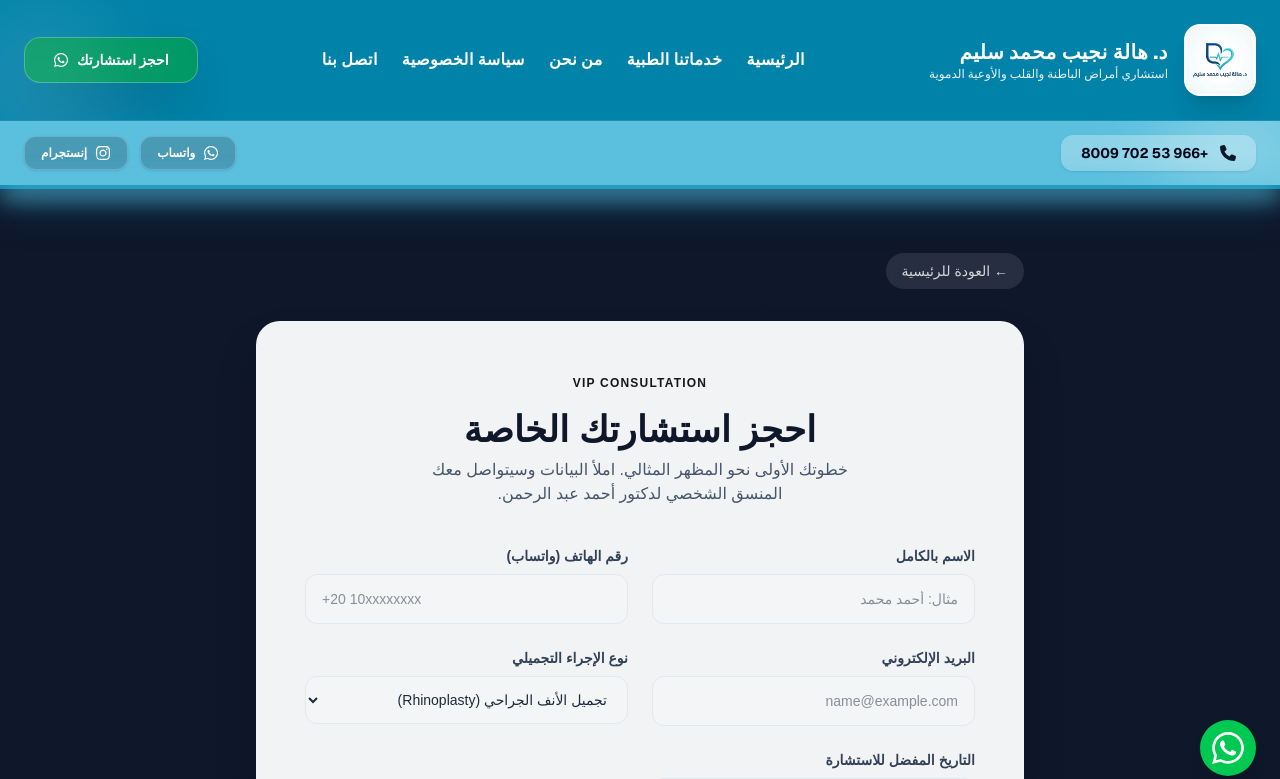
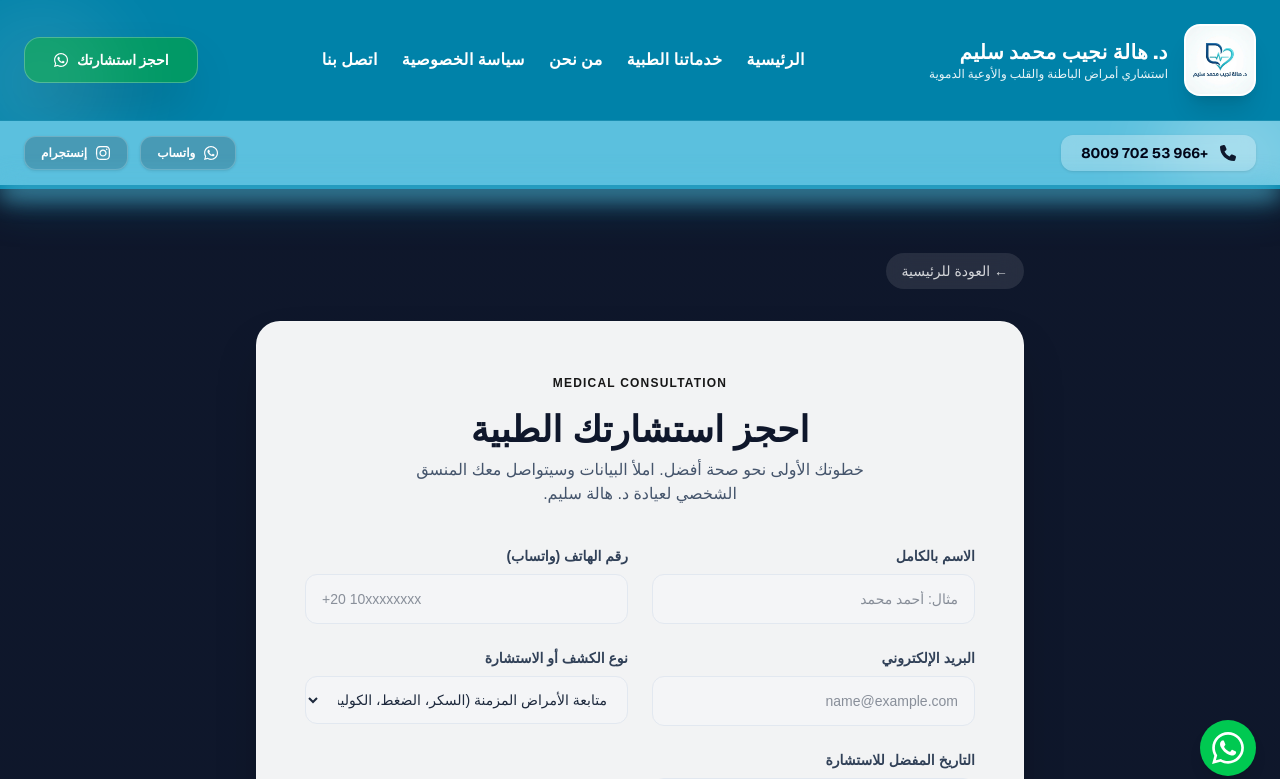
Before and after one commit to godyslem139-svg/hba, a Next.js app: page /booking in a window 1280 px wide. Shown: the top 779 px of the page. Built offline with nearby package versions, Linux system fonts and the light colour scheme.

Commit message:
Clean up booking API route

```diff
--- a/app/booking/page.tsx
+++ b/app/booking/page.tsx
@@ -9,7 +9,7 @@ export default function BookingPage() {
     fullName: '',
     email: '',
     phone: '',
-    service: 'rhinoplasty',
+    service: 'chronic-diseases', // تم تعديل القيمة الافتراضية
     preferredDate: '',
     notes: ''
   });
@@ -23,8 +23,7 @@ export default function BookingPage() {
   const handleSubmit = async (e: React.FormEvent) => {
     e.preventDefault();
 
-    // جاهز لربطه مستقبلاً بخدمة إرسال الإيميلات (مثل EmailJS أو Resend أو API خاص بك)
-    // مثال:
+    // جاهز لربطه مستقبلاً بخدمة إرسال الإيميلات
     // await fetch('/api/send-email', { method: 'POST', body: JSON.stringify(formData) });
 
     setIsSubmitted(true);
@@ -33,10 +32,10 @@ export default function BookingPage() {
   return (
     <>
       <Head>
-        <title>حجز استشارة تجميلية خاصة | د. أحمد عبد الرحمن</title>
+        <title>حجز استشارة طبية | د. هالة نجيب محمد سليم</title>
         <meta
           name="description"
-          content="احجز موعد استشارتك الخاصة الآن مع الدكتور أحمد عبد الرحمن استشاري جراحات التجميل والترميم. ابدأ خطوتك الأولى نحو المظهر المثالي بأعلى معايير الأمان."
+          content="احجز موعد استشارتك الآن مع الدكتورة هالة نجيب محمد سليم، استشاري أمراض الباطنة والقلب والأوعية الدموية. رعاية طبية متكاملة بأعلى معايير الأمان."
         />
       </Head>
 
@@ -45,7 +44,7 @@ export default function BookingPage() {
         <div className="max-w-3xl mx-auto mb-8">
           <Link
             href="/"
-            title="العودة إلى الصفحة الرئيسية لموقع دكتور أحمد عبد الرحمن"
+            title="العودة إلى الصفحة الرئيسية لموقع دكتورة هالة سليم"
             className="inline-flex items-center gap-2 text-white/80 hover:text-medical-light transition-colors text-sm font-medium bg-white/10 px-4 py-2 rounded-full backdrop-blur-md"
           >
             ← العودة للرئيسية
@@ -58,13 +57,13 @@ export default function BookingPage() {
 
           <div className="text-center mb-10">
             <span className="text-medical-dark font-semibold text-xs tracking-widest uppercase bg-medical-light/20 px-4 py-1.5 rounded-full">
-              VIP Consultation
+              Medical Consultation
             </span>
             <h1 className="text-3xl md:text-4xl font-extrabold text-slate-900 mt-4 mb-2">
-              احجز استشارتك الخاصة
+              احجز استشارتك الطبية
             </h1>
             <p className="text-slate-600 text-sm md:text-base max-w-md mx-auto">
-              خطوتك الأولى نحو المظهر المثالي. املأ البيانات وسيتواصل معك المنسق الشخصي لدكتور أحمد عبد الرحمن.
+              خطوتك الأولى نحو صحة أفضل. املأ البيانات وسيتواصل معك المنسق الشخصي لعيادة د. هالة سليم.
             </p>
           </div>
 
@@ -135,7 +134,7 @@ export default function BookingPage() {
                 </div>
 
                 <div>
-                  <label htmlFor="service" className="block text-sm font-semibold text-slate-700 mb-2">نوع الإجراء التجميلي</label>
+                  <label htmlFor="service" className="block text-sm font-semibold text-slate-700 mb-2">نوع الكشف أو الاستشارة</label>
                   <select
                     id="service"
                     name="service"
@@ -143,11 +142,12 @@ export default function BookingPage() {
                     onChange={handleChange}
                     className="w-full px-4 py-3.5 rounded-xl border border-slate-200 focus:outline-none focus:ring-2 focus:ring-medical-dark/60 bg-slate-50/50 text-slate-800 transition-all text-sm cursor-pointer"
                   >
-                    <option value="rhinoplasty">تجميل الأنف الجراحي (Rhinoplasty)</option>
-                    <option value="body-contouring">نحت القوام وشد البطن (Liposuction)</option>
-                    <option value="facial">إعادة نضارة وتجديد شباب الوجه</option>
-                    <option value="breast">جراحات الثدي التجميلية</option>
-                    <option value="non-surgical">إجراءات غير جراحية (فيلر وبوتوكس)</option>
+                    <option value="chronic-diseases">متابعة الأمراض المزمنة (السكر، الضغط، الكوليسترول)</option>
+                    <option value="stomach-colon">تشخيص ومتابعة أمراض المعدة والقولون والارتجاع</option>
+                    <option value="liver-digestive">أمراض الكبد والمرارة والجهاز الهضمي</option>
+                    <option value="heart-chest">تقييم حالات القلب والصدر</option>
+                    <option value="blood-immunity">أمراض الدم والمناعة</option>
+                    <option value="general-internal">تقييم الحالات الباطنية الشاملة</option>
                   </select>
                 </div>
               </div>
@@ -168,14 +168,14 @@ export default function BookingPage() {
               </div>
 
               <div>
-                <label htmlFor="notes" className="block text-sm font-semibold text-slate-700 mb-2">ملاحظات إضافية (اختياري)</label>
+                <label htmlFor="notes" className="block text-sm font-semibold text-slate-700 mb-2">ملاحظات إضافية أو الأعراض (اختياري)</label>
                 <textarea
                   id="notes"
                   name="notes"
                   rows={3}
                   value={formData.notes}
                   onChange={handleChange}
-                  placeholder="أخبرنا باهتماماتك أو توقعاتك للعملية..."
+                  placeholder="أخبرنا باختصار عن الأعراض التي تعاني منها أو أي تاريخ مرضي..."
                   className="w-full px-4 py-3.5 rounded-xl border border-slate-200 focus:outline-none focus:ring-2 focus:ring-medical-dark/60 bg-slate-50/50 text-slate-800 transition-all text-sm resize-none"
                 />
               </div>
--- a/app/layout.tsx
+++ b/app/layout.tsx
@@ -16,9 +16,26 @@ const geistMono = Geist_Mono({
   subsets: ["latin"],
 });
 
+// إعدادات الـ Metadata والـ Open Graph الخاصة بالدكتورة هالة
 export const metadata: Metadata = {
-  title: "HBA",
-  description: "Generated by create next app",
+  title: "د. هالة سليم | استشاري جراحة التجميل وتنسيق القوام والليزر",
+  description: "استشاري جراحات التجميل وتنسيق القوام، نحت الجسم، شفط الدهون، وخدمات الليزر المقدمة.",
+  openGraph: {
+    title: "د. هالة سليم | استشاري جراحة التجميل وتنسيق القوام والليزر",
+    description: "استشاري جراحات التجميل وتنسيق القوام، نحت الجسم، شفط الدهون، وخدمات الليزر المقدمة.",
+    url: "https://www.halaselim.com/",
+    siteName: "عيادة د. هالة سليم",
+    images: [
+      {
+        url: "/og-image.png", // تأكد من وضع صورة بهذا الاسم في مجلد public
+        width: 1200,
+        height: 630,
+        alt: "لوجو عيادة د. هالة سليم",
+      },
+    ],
+    locale: "ar_EG",
+    type: "website",
+  },
 };
 
 export default function RootLayout({
--- a/app/page.tsx
+++ b/app/page.tsx
@@ -6,25 +6,26 @@ import ServicesSection from "@/components/ServicesSection";
 import TestimonialsSection from "@/components/TestimonialsSection";
 
 export const metadata: Metadata = {
-  title: 'د. أحمد عبدالرحمن | استشاري جراحة التجميل وتنسيق القوام والليزر',
-  description: 'احجز الآن مع الدكتور أحمد عبدالرحمن، استشاري جراحات التجميل وتنسيق القوام، نحت الجسم، شفط الدهون، وخدمات الليزر المتقدمة بأعلى معايير الأمان والفخامة.',
+  title: 'د. هالة نجيب محمد سليم | استشاري أمراض الباطنة والقلب والأوعية الدموية',
+  description: 'احجز الآن مع الدكتورة هالة نجيب محمد سليم، استشاري أمراض الباطنة والقلب والأوعية الدموية. رعاية طبية متكاملة لمتابعة الأمراض المزمنة، الجهاز الهضمي، وحالات القلب بأعلى معايير الأمان.',
   keywords: [
-    'دكتور أحمد عبدالرحمن',
-    'جراحة تجميل',
-    'تنسيق القوام',
-    'نحت الجسم',
-    'شفط الدهون',
-    'عيادات التجميل مصر',
-    'ليزر تجميلي'
+    'دكتورة هالة نجيب محمد سليم',
+    'دكتورة هالة سليم',
+    'استشاري باطنة',
+    'طبيبة قلب وأوعية دموية',
+    'متابعة السكر والضغط',
+    'أمراض الجهاز الهضمي والكبد',
+    'عيادة باطنة',
+    'أمراض الدم والمناعة'
   ],
   alternates: {
-    canonical: 'https://ahmed-abdul-rahman.vercel.app',
+    canonical: 'https://www.halaselim.com',
   },
   openGraph: {
-    title: 'د. أحمد عبدالرحمن | استشاري جراحة التجميل وتنسيق القوام والليزر',
-    description: 'استشاري جراحات التجميل وتنسيق القوام، نحت الجسم، شفط الدهون، وخدمات الليزر المتقدمة.',
-    url: 'https://ahmed-abdul-rahman.vercel.app',
-    siteName: 'د. أحمد عبدالرحمن',
+    title: 'د. هالة نجيب محمد سليم | استشاري أمراض الباطنة والقلب',
+    description: 'رعاية طبية متكاملة لمتابعة الأمراض المزمنة، الجهاز الهضمي، وحالات القلب بأعلى معايير الأمان.',
+    url: 'https://www.halaselim.com',
+    siteName: 'عيادة د. هالة سليم',
     locale: 'ar_EG',
     type: 'website',
   },
```
